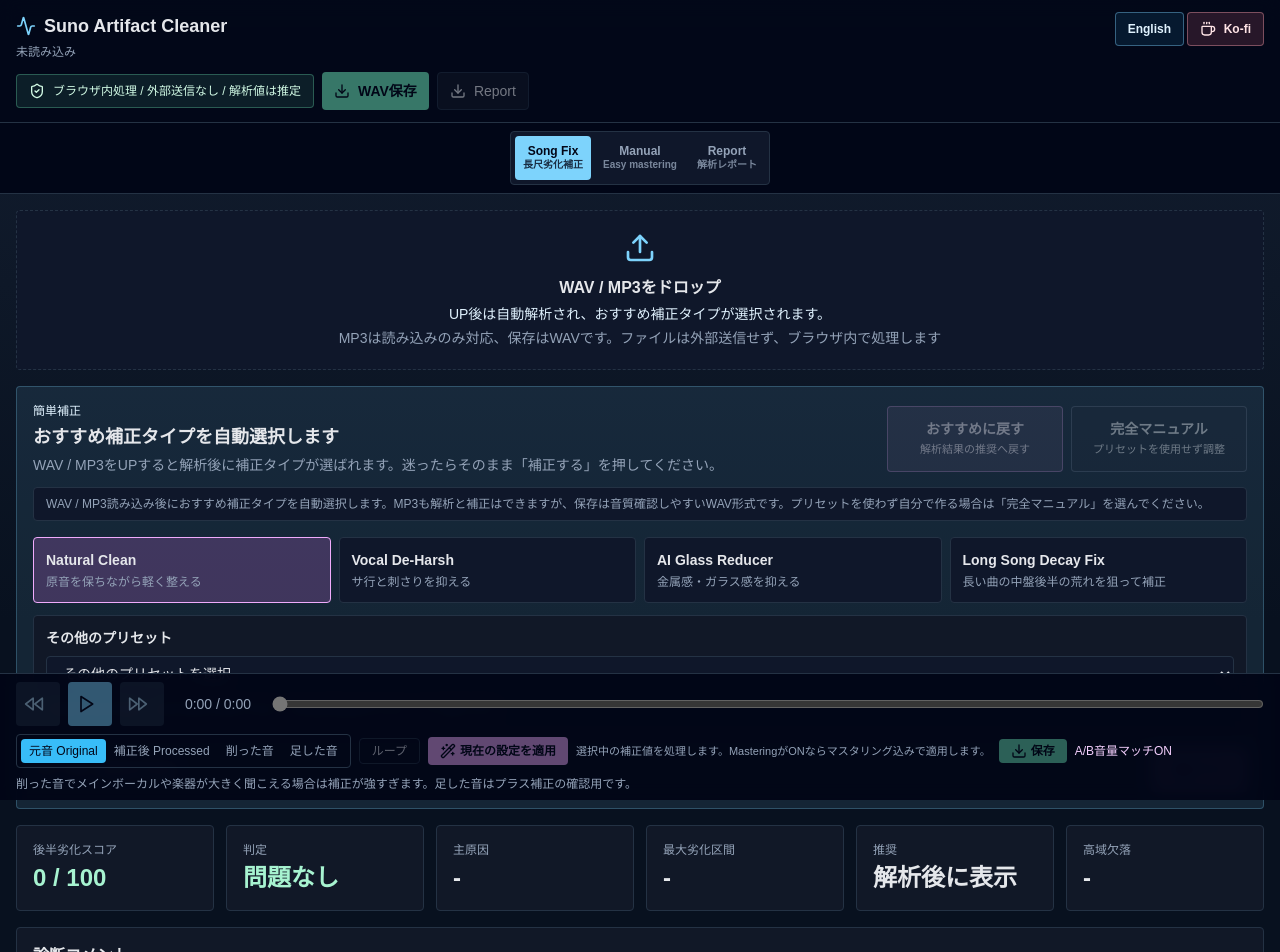
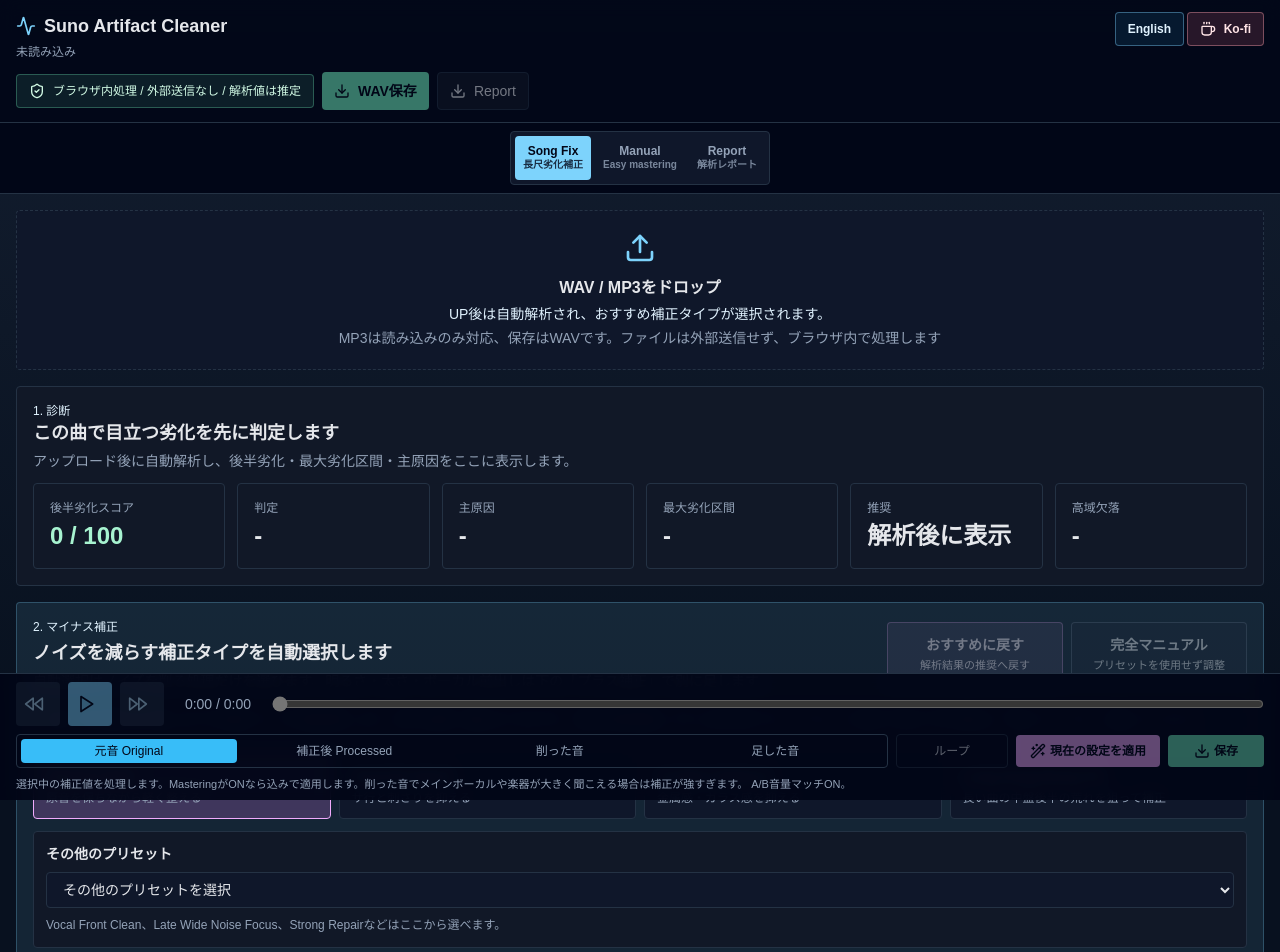
Before and after one commit to drvfua-debug/suno-artifact-cleaner, a Next.js app: page / in a window 1280 px wide. Shown: the top 952 px of the page. Built offline with nearby package versions, Linux system fonts and the light colour scheme.

Commit message:
Refine repair flow and worker processing

```diff
--- a/src/app/page.tsx
+++ b/src/app/page.tsx
@@ -42,6 +42,7 @@
 
 const quickPresetIds = new Set(quickPresets.map((preset) => preset.id));
 const otherPresetOptions = presets.filter((preset) => !quickPresetIds.has(preset.id));
+const negativeOnlyPresetIds = new Set([...quickPresetIds, "decay-gentle", "decay-strong"]);
 
 function fmtBytes(bytes: number): string {
   if (bytes > 1024 * 1024) return `${(bytes / 1024 / 1024).toFixed(1)} MB`;
@@ -155,6 +156,57 @@
     longSongDecayFix: false,
     lookaheadLimiter: true
   };
+}
+
+function clearPositiveParams(params: ProcessingParams): ProcessingParams {
+  return {
+    ...params,
+    highAirRecover: 0,
+    bassEnhance: 0,
+    vocalForward: 0,
+    vocalBody: 0,
+    lowWeight: 0,
+    air: 0,
+    presence: 0,
+    mixWarmth: 0
+  };
+}
+
+function applyNoiseReductionPreset(base: ProcessingParams, presetId: string): ProcessingParams {
+  const next = applyPreset(base, presetId);
+  return negativeOnlyPresetIds.has(presetId) ? clearPositiveParams(next) : next;
+}
+
+function analyzeAudioAsync(audio: AudioBufferData, chunkSeconds = 10, referenceOverride?: { startSec: number; endSec: number }): Promise<AudioAnalysis> {
+  if (typeof Worker === "undefined") return Promise.resolve(analyzeAudio(audio, chunkSeconds, referenceOverride));
+  return new Promise((resolve, reject) => {
+    const worker = new Worker(new URL("../lib/audio/workers/analysisWorker.ts", import.meta.url), { type: "module" });
+    worker.onmessage = (event: MessageEvent<{ analysis: AudioAnalysis }>) => {
+      worker.terminate();
+      resolve(event.data.analysis);
+    };
+    worker.onerror = (event) => {
+      worker.terminate();
+      reject(new Error(event.message || "Analysis worker failed."));
+    };
+    worker.postMessage({ audio, chunkSeconds, referenceOverride });
+  });
+}
+
+function processAudioAsync(audio: AudioBufferData, params: ProcessingParams, analysis?: AudioAnalysis): Promise<ProcessingResult> {
+  if (typeof Worker === "undefined") return Promise.resolve(processAudio(audio, params, analysis));
+  return new Promise((resolve, reject) => {
+    const worker = new Worker(new URL("../lib/audio/workers/processWorker.ts", import.meta.url), { type: "module" });
+    worker.onmessage = (event: MessageEvent<{ result: ProcessingResult }>) => {
+      worker.terminate();
+      resolve(event.data.result);
+    };
+    worker.onerror = (event) => {
+      worker.terminate();
+      reject(new Error(event.message || "Process worker failed."));
+    };
+    worker.postMessage({ audio, params, analysis });
+  });
 }
 
 function applyWavAirRecovery(params: ProcessingParams, analysis: AudioAnalysis, format: FileMeta["format"]): ProcessingParams {
@@ -790,9 +842,9 @@
     window.setTimeout(async () => {
       try {
         await waitForPaint();
-        const next = processAudio(audio, nextParams, analysis);
+        const next = await processAudioAsync(audio, nextParams, analysis);
         setStatus("補正後スコアを解析中...");
-        const nextProcessedAnalysis = analyzeAudio(next.audio, 10, analysis ? { startSec: analysis.referenceProfile.startSec, endSec: analysis.referenceProfile.endSec } : undefined);
+        const nextProcessedAnalysis = await analyzeAudioAsync(next.audio, 10, analysis ? { startSec: analysis.referenceProfile.startSec, endSec: analysis.referenceProfile.endSec } : undefined);
         setProcessed(next.audio);
         setProcessedAnalysis(nextProcessedAnalysis);
         setResult(next);
@@ -830,19 +882,13 @@
       setAudio(decoded.data);
       setFileMeta({ name: file.name, size: file.size, bitDepth: decoded.bitDepth, format });
       setStatus("解析中...");
-      const nextAnalysis = analyzeAudio(decoded.data, 10);
+      const nextAnalysis = await analyzeAudioAsync(decoded.data, 10);
       const recommendation = recommendForAnalysis(nextAnalysis, format);
       const autoPresetId = recommendation.presetId;
       const autoParams = {
-        ...applyPreset(defaultParams, autoPresetId),
+        ...applyNoiseReductionPreset(defaultParams, autoPresetId),
         masteringEnabled: false,
         autoLoudness: false,
-        highAirRecover: 0,
-        bassEnhance: 0,
-        vocalForward: 0,
-        vocalBody: 0,
-        lowWeight: 0,
-        air: 0,
         artifactHeadroomDb: recommendedArtifactHeadroomDb(nextAnalysis)
       };
       setAnalysis(nextAnalysis);
@@ -868,7 +914,7 @@
     if (id === "decay-gentle") setLongSongStrength("gentle");
     if (id === "decay-balanced") setLongSongStrength("balanced");
     if (id === "decay-strong") setLongSongStrength("strong");
-    setParams((current) => applyPreset(current, id));
+    setParams((current) => applyNoiseReductionPreset(current, id));
     setSettingsDirty(true);
     setStatus("補正タイプを選択しました。次に「補正する」を押してください。");
   };
@@ -882,7 +928,11 @@
 
   const chooseRecommendedPreset = () => {
     const id = analysis ? recommendForAnalysis(analysis, fileMeta?.format ?? "WAV").presetId : recommendedPresetId(longSongStrength);
-    const nextParams = { ...applyPreset(params, id), masteringEnabled: params.masteringEnabled, autoLoudness: params.autoLoudness };
+    const nextParams = {
+      ...applyNoiseReductionPreset(params, id),
+      masteringEnabled: params.masteringEnabled,
+      autoLoudness: params.autoLoudness
+    };
     setPreset(id);
     setParams(nextParams);
     setSettingsDirty(true);
@@ -907,9 +957,9 @@
     const endSec = params.referenceEndSec ?? analysis?.referenceProfile.endSec ?? 60;
     setBusy(true);
     setStatus("Reference Sectionで再解析中...");
-    window.setTimeout(() => {
+    window.setTimeout(async () => {
       try {
-        const nextAnalysis = analyzeAudio(audio, 10, { startSec, endSec });
+        const nextAnalysis = await analyzeAudioAsync(audio, 10, { startSec, endSec });
         setAnalysis(nextAnalysis);
         setProcessed(undefined);
         setProcessedAnalysis(undefined);
@@ -972,7 +1022,7 @@
   };
 
   return (
-    <main className="min-h-screen pb-56 sm:pb-40">
+    <main className="min-h-screen pb-72 sm:pb-48">
       <header className="sticky top-0 z-10 border-b border-line bg-slate-950/90 px-4 py-3 backdrop-blur">
         <a href="/lando_hp/artifactcleaner_eg/" className="absolute right-24 top-3 inline-flex items-center rounded border border-sky-300/40 bg-sky-400/10 px-3 py-2 text-xs font-semibold text-sky-100">
           English
@@ -1007,12 +1057,30 @@
         {mode === "long" && (
           <section className="space-y-4">
             {!audio && <Dropzone onFile={loadFile} busy={busy} />}
+            <div className="rounded border border-line bg-panel p-4">
+              <div className="mb-3 flex flex-col gap-1 sm:flex-row sm:items-end sm:justify-between">
+                <div>
+                  <div className="text-xs text-sky-100">1. 診断</div>
+                  <h2 className="text-lg font-semibold">この曲で目立つ劣化を先に判定します</h2>
+                  <p className="mt-1 text-sm text-muted">アップロード後に自動解析し、後半劣化・最大劣化区間・主原因をここに表示します。</p>
+                </div>
+                {analysis && <div className="text-xs text-muted">基準区間 {formatTime(analysis.referenceProfile.startSec)} - {formatTime(analysis.referenceProfile.endSec)}</div>}
+              </div>
+              <div className="grid gap-3 md:grid-cols-6">
+                <StatCard label="後半劣化スコア" value={`${lastScore.toFixed(0)} / 100`} tone={severityClass(lastScore)} />
+                <StatCard label="判定" value={analysis ? severity(Math.max(lastScore, maxScore)) : "-"} tone={analysis ? severityClass(Math.max(lastScore, maxScore)) : ""} />
+                <StatCard label="主原因" value={summary ? causeLabel(summary.primaryCause) : "-"} />
+                <StatCard label="最大劣化区間" value={summary ? `${formatTime(summary.maxScoreStartSec)} - ${formatTime(summary.maxScoreEndSec)}` : "-"} />
+                <StatCard label="推奨" value={recommendedAutoLabel.replace("Long Song Decay Fix - ", "")} />
+                <StatCard label="高域欠落" value={analysis ? `${analysis.highFrequencyLossScore.toFixed(0)} / 100` : "-"} tone={analysis ? severityClass(analysis.highFrequencyLossScore) : ""} />
+              </div>
+            </div>
             <div className="rounded border border-sky-300/25 bg-sky-300/10 p-4">
               <div className="flex flex-col gap-3 md:flex-row md:items-center md:justify-between">
                 <div>
-                  <div className="text-xs text-sky-100">簡単補正</div>
-                  <h2 className="mt-1 text-lg font-semibold">おすすめ補正タイプを自動選択します</h2>
-                  <p className="mt-1 text-sm text-muted">WAV / MP3をUPすると解析後に補正タイプが選ばれます。迷ったらそのまま「補正する」を押してください。</p>
+                  <div className="text-xs text-sky-100">2. マイナス補正</div>
+                  <h2 className="mt-1 text-lg font-semibold">ノイズを減らす補正タイプを自動選択します</h2>
+                  <p className="mt-1 text-sm text-muted">自動選択はノイズを削る処理だけを選びます。明るさ・太さ・ボーカル前出しは下の「プラス補正」で別に足します。</p>
                 </div>
                 <div className="grid gap-2 sm:grid-cols-2 md:min-w-[360px]">
                   <button disabled={!analysis || busy} onClick={chooseRecommendedPreset} className="rounded border border-fuchsia-300/50 bg-fuchsia-300/15 px-4 py-3 text-sm font-semibold text-fuchsia-50 disabled:opacity-40">
@@ -1071,7 +1139,7 @@
                 <div className="mt-3 rounded border border-emerald-300/25 bg-emerald-300/10 p-3">
                   <div className="flex flex-col gap-1 sm:flex-row sm:items-end sm:justify-between">
                     <div>
-                      <h3 className="text-sm font-semibold text-emerald-50">プラス補正の提案</h3>
+                      <h3 className="text-sm font-semibold text-emerald-50">任意のプラス補正 / 音を足す処理</h3>
                       <p className="mt-1 text-xs leading-relaxed text-emerald-100/80">
                         自動選択はノイズを減らすマイナス補正だけです。明るさ、太さ、ボーカル前出しは必要な場合だけここから追加してください。
                       </p>
@@ -1127,15 +1195,14 @@
                 </button>
               </div>
             </div>
-            <div className="grid gap-3 md:grid-cols-6">
-              <StatCard label="後半劣化スコア" value={`${lastScore.toFixed(0)} / 100`} tone={severityClass(lastScore)} />
-              <StatCard label="判定" value={severity(Math.max(lastScore, maxScore))} tone={severityClass(Math.max(lastScore, maxScore))} />
-              <StatCard label="主原因" value={summary ? causeLabel(summary.primaryCause) : "-"} />
-              <StatCard label="最大劣化区間" value={summary ? `${formatTime(summary.maxScoreStartSec)} - ${formatTime(summary.maxScoreEndSec)}` : "-"} />
-              <StatCard label="推奨" value={recommendedAutoLabel.replace("Long Song Decay Fix - ", "")} />
-              <StatCard label="高域欠落" value={analysis ? `${analysis.highFrequencyLossScore.toFixed(0)} / 100` : "-"} tone={analysis ? severityClass(analysis.highFrequencyLossScore) : ""} />
+            <div className="space-y-3">
+              <div className="rounded border border-line bg-panel p-4">
+                <div className="text-xs text-sky-100">3. 確認</div>
+                <h2 className="text-lg font-semibold">補正後の変化をスコアと耳で確認します</h2>
+                <p className="mt-1 text-sm text-muted">補正後にスコア表、劣化タイムライン、下部プレイヤーのOriginal / Processed / 削った音で確認してください。</p>
+              </div>
+              <ScoreComparisonPanel before={analysis} after={processedAnalysis} />
             </div>
-            <ScoreComparisonPanel before={analysis} after={processedAnalysis} />
             <InternalSeverityTable before={analysis} after={processedAnalysis} />
             {mp3HighLossNotice && (
               <div className="rounded border border-sky-300/30 bg-sky-300/10 p-3 text-sm leading-relaxed text-sky-50">
--- a/src/components/AudioPlayer.tsx
+++ b/src/components/AudioPlayer.tsx
@@ -172,7 +172,7 @@
   return (
     <div className="fixed inset-x-0 bottom-0 z-20 border-t border-line bg-slate-950/95 px-3 py-2 backdrop-blur sm:px-4">
       <div className="mx-auto grid max-w-[1600px] gap-2">
-        <div className="grid grid-cols-[44px_44px_44px_5.75rem_1fr] items-center gap-2">
+        <div className="grid grid-cols-[42px_42px_42px_4.75rem_1fr] items-center gap-2 sm:grid-cols-[44px_44px_44px_5.75rem_1fr]">
           <button className="h-11 rounded bg-slate-800 p-2 text-sky-200 disabled:opacity-40" onClick={() => skip(-10)} disabled={!active} title="10秒戻る">
             <Rewind className="h-5 w-5" />
           </button>
@@ -196,25 +196,24 @@
           />
         </div>
 
-        <div className="grid grid-cols-4 items-center gap-2 sm:flex sm:flex-wrap">
-          <div className="col-span-4 grid grid-cols-4 rounded border border-line p-1 text-[11px] sm:flex sm:flex-none sm:text-xs">
+        <div className="grid gap-2 md:grid-cols-[minmax(320px,1fr)_auto_auto_auto] md:items-center">
+          <div className="grid grid-cols-4 rounded border border-line p-1 text-[11px] sm:text-xs">
             {(["original", "processed", "removed", "added"] as Mode[]).map((item) => (
               <button key={item} onClick={() => switchMode(item)} disabled={(item !== "original" && !processed) || (item === "added" && !hasPositiveEnhancements)} className={`rounded px-2 py-1 ${mode === item ? "bg-sky-400 text-slate-950" : "text-muted"}`}>
                 {item === "original" ? "元音 Original" : item === "processed" ? "補正後 Processed" : item === "removed" ? "削った音" : "足した音"}
               </button>
             ))}
           </div>
-          <button className="col-span-1 rounded border border-line px-2 py-2 text-xs disabled:opacity-40 sm:px-3 sm:py-1" disabled={!original} onClick={() => setLoop(loop ? undefined : { start: Math.max(0, position), end: Math.max(position + 5, position + 10) })}>
+          <button className="rounded border border-line px-2 py-2 text-xs disabled:opacity-40 md:min-w-28" disabled={!original} onClick={() => setLoop(loop ? undefined : { start: Math.max(0, position), end: Math.max(position + 5, position + 10) })}>
             {loop ? `ループ ${formatTime(loop.start)}-${formatTime(loop.end)}` : "ループ"}
           </button>
-          <button className="col-span-2 inline-flex min-w-0 items-center justify-center gap-1 rounded bg-fuchsia-300 px-2 py-2 text-xs font-semibold text-slate-950 disabled:opacity-40 sm:px-3 sm:py-1.5" disabled={!canProcess || busy} onClick={onProcess}>
+          <button className="inline-flex min-w-0 items-center justify-center gap-1 rounded bg-fuchsia-300 px-2 py-2 text-xs font-semibold text-slate-950 disabled:opacity-40 md:min-w-36" disabled={!canProcess || busy} onClick={onProcess}>
             <Wand2 className="h-4 w-4 shrink-0" />
             <span className="sm:hidden">現在設定を適用</span>
             <span className="hidden sm:inline">現在の設定を適用</span>
           </button>
-          <div className="col-span-4 text-center text-[11px] text-muted sm:text-left">選択中の補正値を処理します。MasteringがONならマスタリング込みで適用します。</div>
           <button
-            className="col-span-1 inline-flex items-center justify-center gap-1 rounded bg-emerald-300 px-2 py-2 text-xs font-semibold text-slate-950 disabled:opacity-40 sm:px-3 sm:py-1"
+            className="inline-flex items-center justify-center gap-1 rounded bg-emerald-300 px-2 py-2 text-xs font-semibold text-slate-950 disabled:opacity-40 md:min-w-24"
             disabled={!processed}
             onClick={() => {
               if (!processed) return;
@@ -225,8 +224,9 @@
             <Download className="h-4 w-4 shrink-0" />
             <span>保存</span>
           </button>
-          {loudnessMatch && <div className="col-span-4 text-center text-xs text-fuchsia-200 sm:text-left">A/B音量マッチON</div>}
-          <div className="hidden text-xs text-muted md:block">削った音でメインボーカルや楽器が大きく聞こえる場合は補正が強すぎます。足した音はプラス補正の確認用です。</div>
+          <div className="text-center text-[11px] text-muted md:col-span-4 md:text-left">
+            選択中の補正値を処理します。MasteringがONなら込みで適用します。削った音でメインボーカルや楽器が大きく聞こえる場合は補正が強すぎます。{loudnessMatch ? " A/B音量マッチON。" : ""}
+          </div>
         </div>
       </div>
     </div>
--- a/src/lib/audio/workers/analysisWorker.ts
+++ b/src/lib/audio/workers/analysisWorker.ts
@@ -1,7 +1,7 @@
 import { analyzeAudio } from "../analysis";
 import type { AudioBufferData } from "../types";
 
-self.onmessage = (event: MessageEvent<{ audio: AudioBufferData; chunkSeconds?: number }>) => {
-  const analysis = analyzeAudio(event.data.audio, event.data.chunkSeconds);
+self.onmessage = (event: MessageEvent<{ audio: AudioBufferData; chunkSeconds?: number; referenceOverride?: { startSec: number; endSec: number } }>) => {
+  const analysis = analyzeAudio(event.data.audio, event.data.chunkSeconds, event.data.referenceOverride);
   self.postMessage({ analysis });
 };
```
